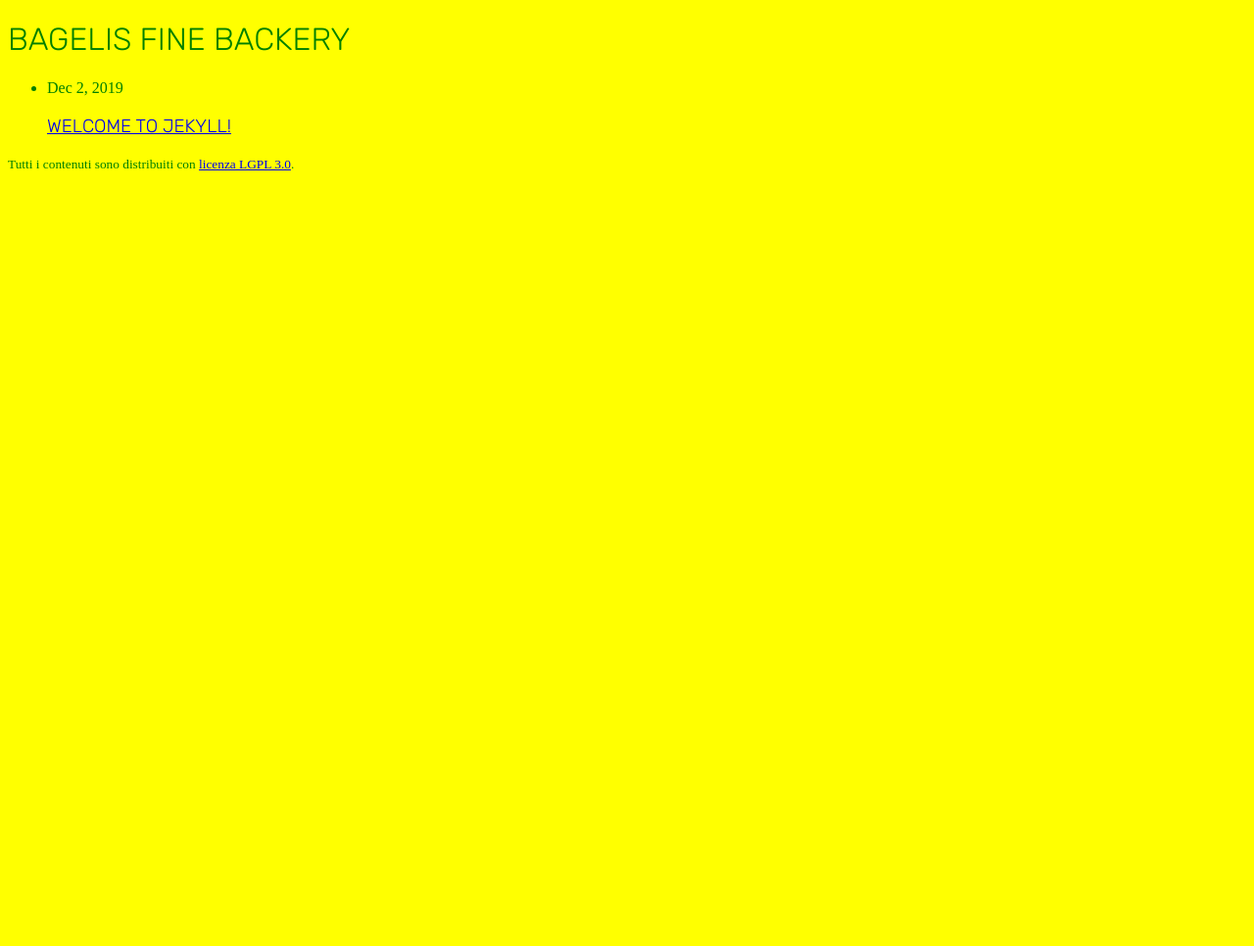
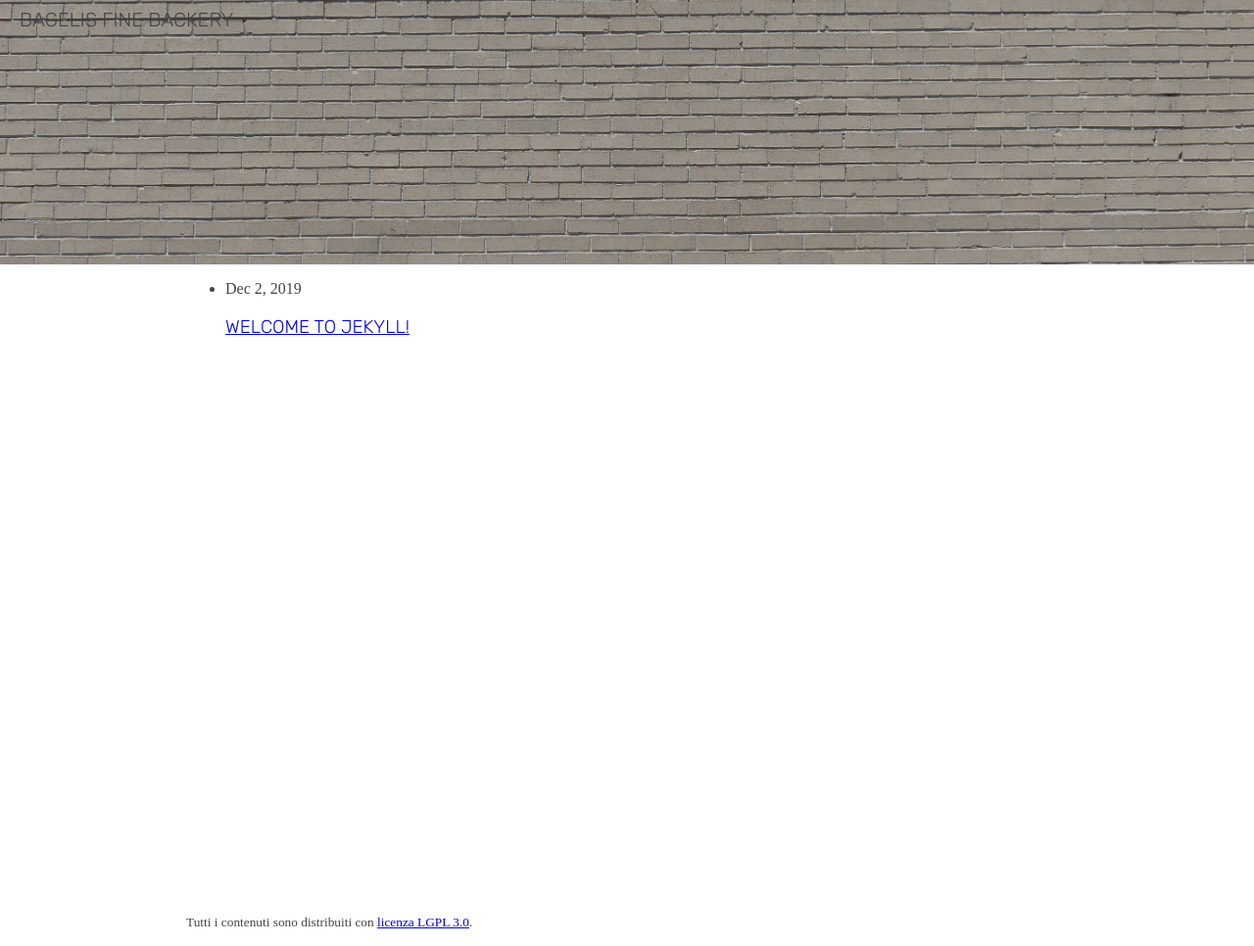
Before and after one commit to leeppolis/bagelis, a Jekyll site: the page built from index.markdown, in a window 1280 px wide. Shown: the whole page at 98% size. Built offline with Jekyll 4.4.1, drawn with Linux system fonts in a browser that asks for light colours; some web fonts are replaced; before the commit the page ends 900 px from its top, so only the background shows below that.

Commit message:
Tests with theme

```diff
--- a/_layouts/default.html
+++ b/_layouts/default.html
@@ -10,10 +10,12 @@ layout: default
         <link rel="stylesheet" href="{{ site.baseurl }}/assets/css/style.css">
     </head>
     <body>
+
         {% include header.html %}
 
         {{ content }}
 
         {% include footer.html %}
+
     </body>
 </html>
--- a/assets/css/style.css
+++ b/assets/css/style.css
@@ -1,8 +1,10 @@
 body {
-    background: yellow;
-    color: green;
+    background: #fff;
+    color: #444;
     font-family: 'Frank Ruhl Libre', serif;
     font-weight: 400;
+    margin: 0;
+    padding: 0;
 }
 
 h1, h2, h3, h4, h5 {
@@ -11,3 +13,49 @@ h1, h2, h3, h4, h5 {
     letter-spacing: .001rem;
     text-transform: uppercase;
 }
+
+.bg-header {
+    background: #000 url(../img/bricks2.jpg) center center no-repeat;
+    background-size: cover;
+    display: block;
+    height: 60vh;
+    margin: 0 auto;
+    padding: 0 20px;
+    width: auto;
+}
+
+@media screen and (min-width:768px) {
+    .bg-header {
+        height: 30vh;
+    }
+}
+
+.bg-header h1 {
+    font-size: 20px;
+    line-height: 40px;
+    margin: 0;
+    padding: 0;
+    text-align: left;
+}
+
+.bg-footer {
+    display: block;
+    height: auto;
+    margin: 0 auto;
+    max-width: 900px;
+    padding: 0 20px;
+    width: auto;
+}
+
+.bg-home {
+    display: block;
+    margin: 0 auto;
+    max-width: 900px;
+    min-height: 40vh;
+}
+
+@media screen and (min-width:768px) {
+    .bg-home {
+        min-height: 70vh;
+    }
+}
```
Also changed, not shown: assets/img/bricks2.jpg (added), 1 other file.
